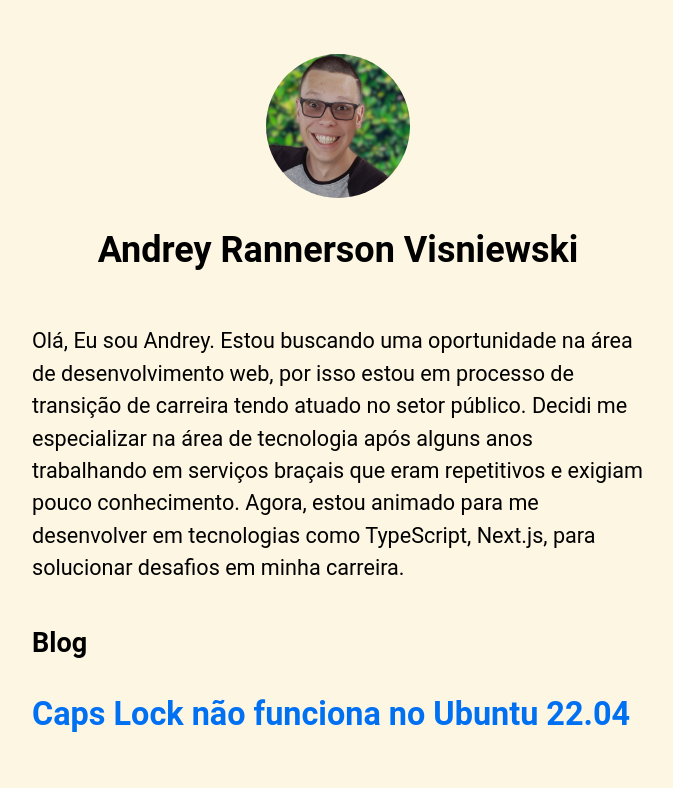
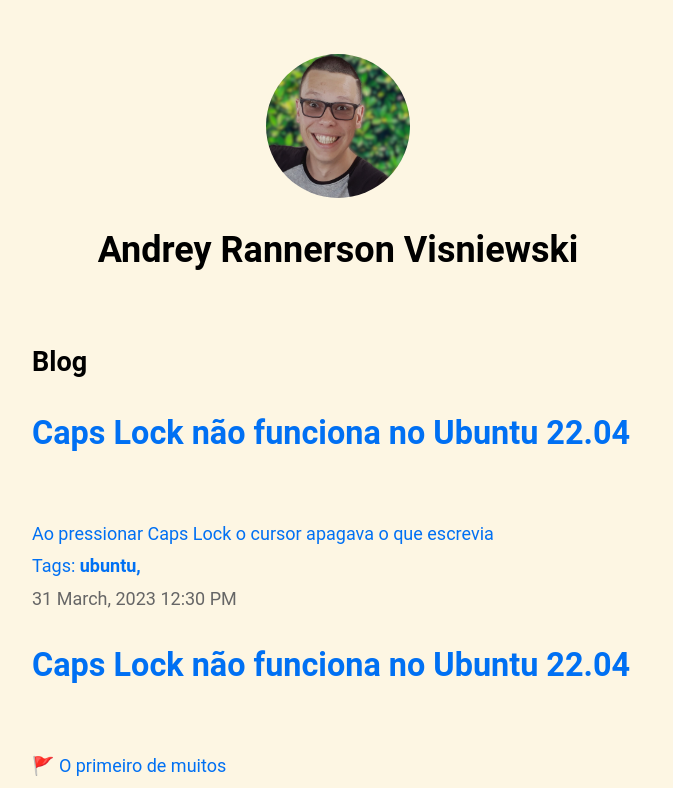
Before and after one commit to Andreyrvs/portfolio-blog, a Next.js app: page / in a window 1280 px wide. Shown: the top 788 px of the page, without its empty margins (302-975 px from the left). Built offline with nearby package versions, Linux system fonts and the light colour scheme.

Commit message:
fix: (App) - Substitui importacão default por desestruturada

```diff
--- a/src/pages/index.tsx
+++ b/src/pages/index.tsx
@@ -8,7 +8,7 @@ import Layout, { siteTitle } from "@/components/layout";
 import utilStyles from "../styles/utils.module.css";
 // import { getSortedPostsData } from '@/lib/posts'
 import Date from "@/components/date";
-import text from "@/utils/text";
+import { presentation1, presentation2 } from "@/utils/text";
 import Props from "@/types/Props";
 
 const POST_ROUTE = "/blog/";
@@ -44,7 +44,7 @@ export default function Home({ posts }: { posts: Props[] }) {
       </Head>
       <section className={utilStyles.headingMd}>
         <p>
-          {text.presentation1} {text.presentation2}
+          {presentation1} {presentation2}
         </p>
       </section>
       <section className={`${utilStyles.headingMd} ${utilStyles.padding1px}`}>
```
